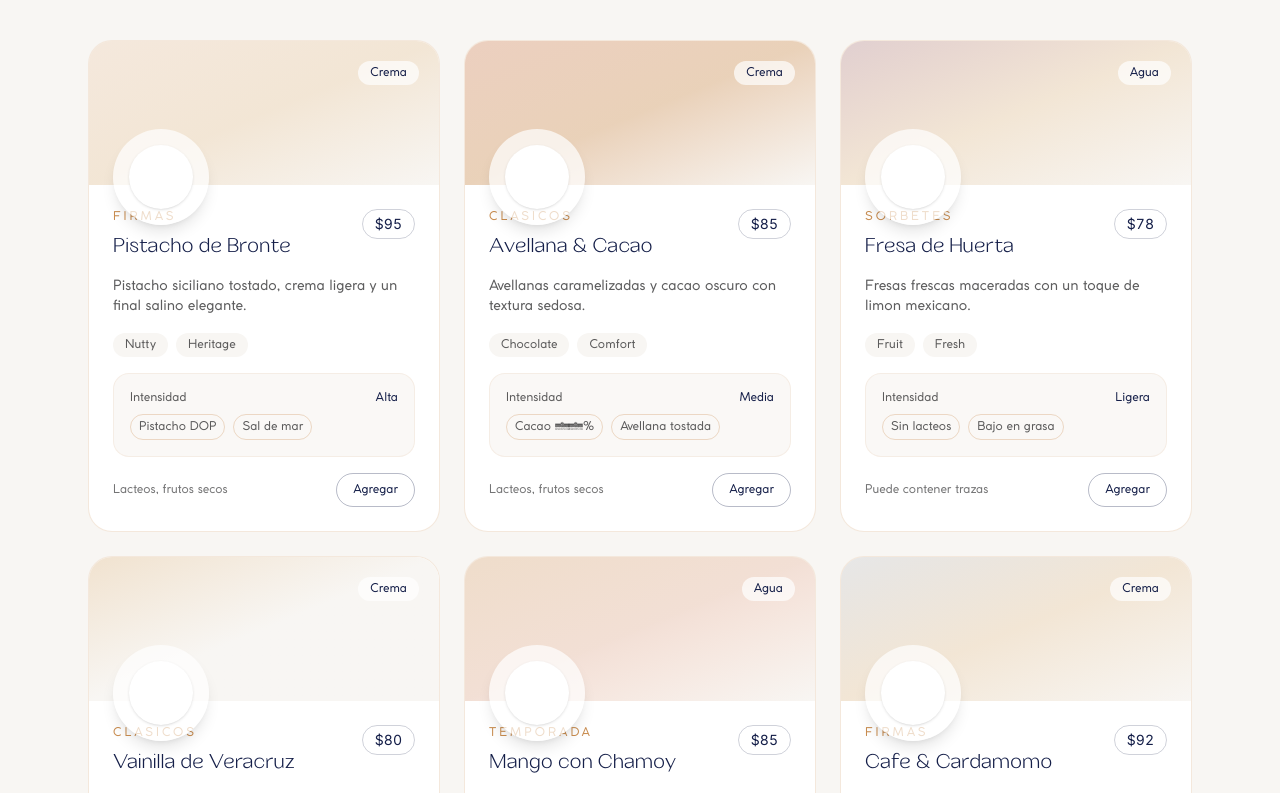
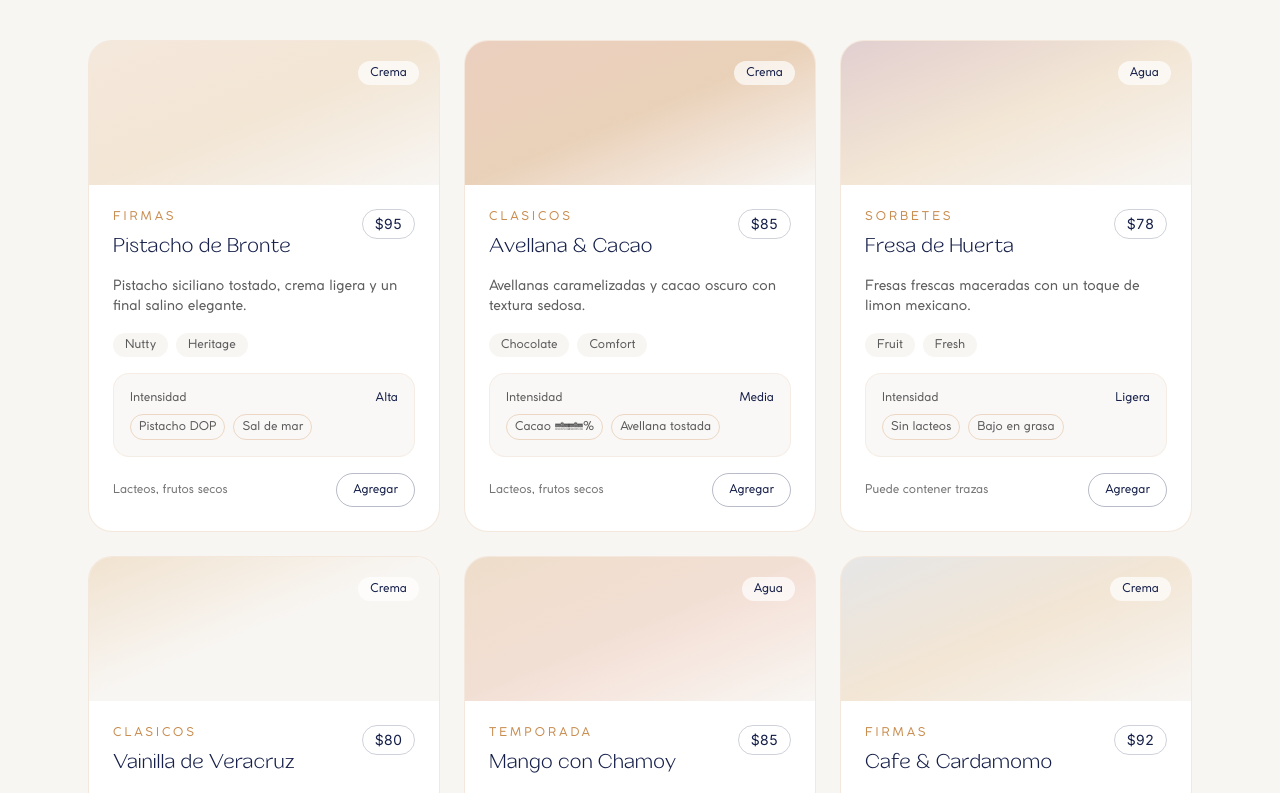
Before and after one commit to consvic/macarena-landing, a Next.js app: page /menu in a window 1280 px wide. Shown: the part 767-1560 px from the top of the page. Built offline with nearby package versions, Linux system fonts and the light colour scheme.

Commit message:
fix: remove unused

```diff
--- a/src/app/menu/page.tsx
+++ b/src/app/menu/page.tsx
@@ -155,8 +155,6 @@ export default function GelatoMenuPage() {
                 <div className="absolute right-5 top-5 rounded-full bg-white/70 px-3 py-1 text-xs text-royal-blue">
                   {flavor.base}
                 </div>
-                <div className="absolute -bottom-10 left-6 h-24 w-24 rounded-full bg-white/70 shadow-lg" />
-                <div className="absolute -bottom-6 left-10 h-16 w-16 rounded-full bg-white shadow" />
               </div>
 
               <div className="space-y-4 p-6">
```
